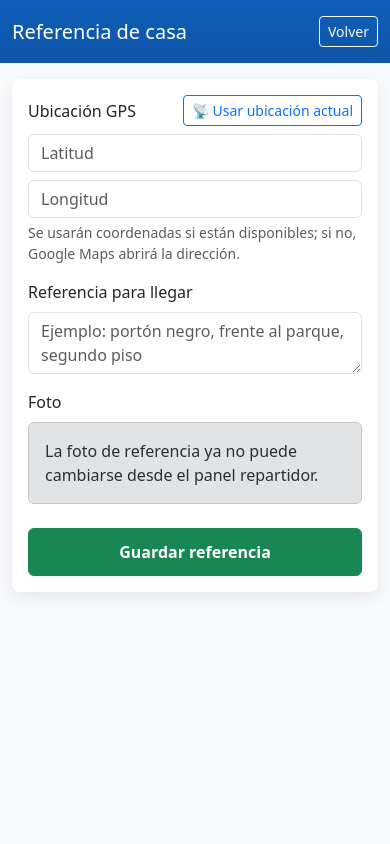
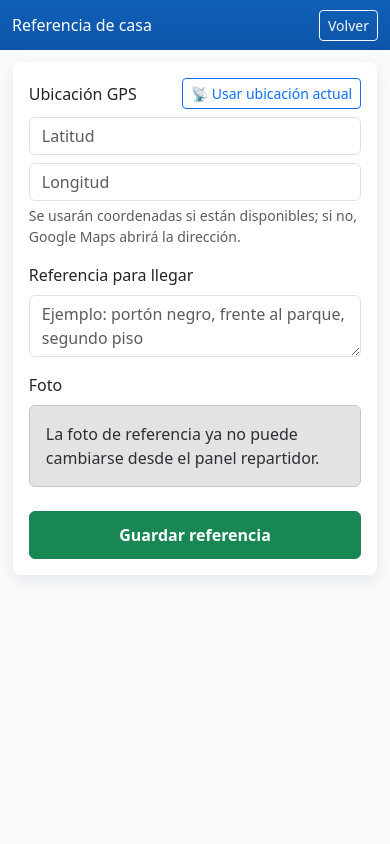
Before and after one commit to 77471660/proyecto_agua, a Django app: template templates/core/actualizar_referencia_cliente_repartidor.html in a window 390 px wide. Run offline with Django 5.2, Linux system fonts and the light colour scheme; the template is opened without the code that fills it, so the values that code supplies are empty.

Commit message:
Corrige safe area en vista móvil de referencia

```diff
--- a/templates/core/actualizar_referencia_cliente_repartidor.html
+++ b/templates/core/actualizar_referencia_cliente_repartidor.html
@@ -21,6 +21,8 @@
 
     <style>
         body {
+            --app-safe-area-top: env(safe-area-inset-top, 0px);
+            --app-safe-area-bottom: env(safe-area-inset-bottom, 0px);
             --primary-blue: #0f5fb8;
             --primary-blue-deep: #0e55a8;
             background: #f8fafc;
@@ -28,6 +30,11 @@
             min-height: 100vh;
             min-height: 100dvh;
             -webkit-text-size-adjust: 100%;
+        }
+
+        .capacitor-android body {
+            --app-safe-area-top: max(env(safe-area-inset-top, 0px), 24px);
+            --app-safe-area-bottom: max(env(safe-area-inset-bottom, 0px), 16px);
         }
 
         .top-bar {
@@ -93,6 +100,28 @@
 
         .photo-preview-status.is-visible {
             display: block;
+        }
+
+        @media (max-width: 575.98px) {
+            body {
+                padding-bottom: calc(1.25rem + var(--app-safe-area-bottom));
+            }
+
+            .top-bar {
+                margin-bottom: 0.75rem !important;
+                padding-bottom: 0.6rem !important;
+                padding-top: calc(0.6rem + var(--app-safe-area-top)) !important;
+            }
+
+            .top-bar h1 {
+                font-size: 1rem;
+            }
+
+            main.container {
+                padding-bottom: calc(4rem + var(--app-safe-area-bottom)) !important;
+                padding-left: 0.8rem;
+                padding-right: 0.8rem;
+            }
         }
     </style>
 </head>
```
